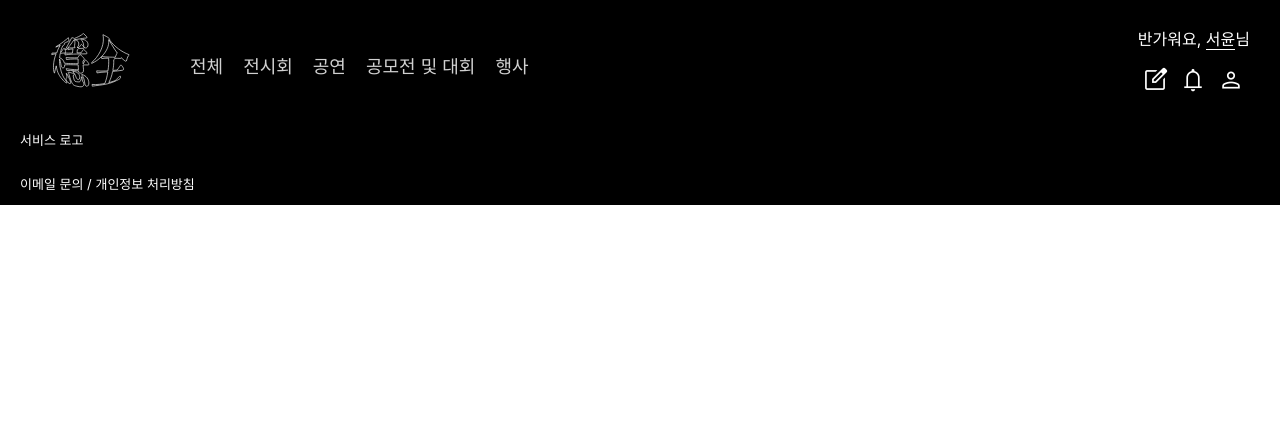
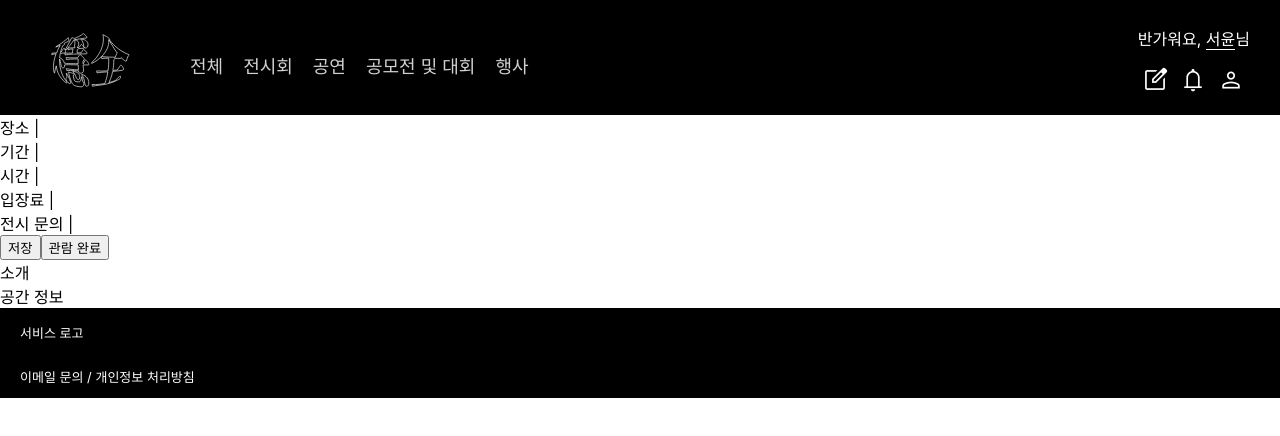
Before and after one commit to JNU-econovation/TeamPonyo-FE, a React (Create React App) app: page /info in a window 1280 px wide. Shown: the top 436 px of the page. Built offline with nearby package versions, Linux system fonts and the light colour scheme.

Commit message:
feat: 전시 정보 및 작성 페이지 라우트 추가

```diff
--- a/src/App.js
+++ b/src/App.js
@@ -8,6 +8,8 @@ import MyPagePerson from './pages/MyPagePerson';
 import MyPageGroup from './pages/MyPageGroup';
 import Login from './pages/Login';
 import Join from './pages/Join';
+import Info from './pages/Info';
+import Create from './pages/Create';
 
 
 function App() {
@@ -21,6 +23,8 @@ function App() {
           <Route path='/mypageGroup' element={<MyPageGroup />} />
           <Route path='/login' element={<Login />} />
           <Route path='/join/:joinId' element={<Join />} />
+          <Route path='/info' element={<Info />} />
+          <Route path='/create' element={<Create />} />
         </Routes>
         <Footer />
       </div>
--- /dev/null
+++ b/src/pages/Create.js
@@ -0,0 +1,9 @@
+import React from 'react'
+
+const Create = () => {
+  return (
+    <div>Create</div>
+  )
+}
+
+export default Create
--- /dev/null
+++ b/src/pages/Info.css
@@ -0,0 +1,89 @@
+.Info {
+
+}
+
+.infoContainer {
+
+}
+
+.posterContainer {
+
+}
+
+.informationContainer {
+
+}
+
+.infoTag {
+
+}
+
+.infoTitleContainer {
+
+}
+
+.infoTitle {
+
+}
+
+.infoAuthor {
+
+}
+
+.infoPlace {
+
+}
+
+.infoPeriod {
+
+}
+
+.infoTime {
+
+}
+
+.infoPrice {
+
+}
+
+.infoAsk {
+
+}
+
+.btnContainer {
+
+}
+
+/** 전시 소개 **/
+.infoDescriptionContainer {
+
+}
+
+.descriptionTitle {
+
+}
+
+.descriptionBody {
+
+}
+
+.infoPhotoContainer {
+
+}
+
+/** 전시 공간 정보 **/
+.infoPlaceContainer {
+
+}
+
+.infoPlaceTitle {
+
+}
+
+.infoPlaceBody {
+
+}
+
+.infoPlaceMap {
+
+}
--- /dev/null
+++ b/src/pages/Info.js
@@ -0,0 +1,42 @@
+import React from 'react'
+
+const Info = () => {
+  return (
+    <div className='Info'>
+        <div className='infoContainer'>
+            <div className='posterContainer'></div>
+            <div className='informationContainer'>
+                <div className='infoTag'></div>
+                <div className='infoTitleContainer'>
+                    <div className='infoTitle'></div>
+                </div>
+                <div className='infoAuthor'></div>
+                <div className='infoPlace'>장소 | {}</div>
+                <div className='infoPeriod'>기간 | </div>
+                <div className='infoTime'>시간 | </div>
+                <div className='infoPrice'>입장료 | </div>
+                <div className='infoAsk'>전시 문의 | </div>
+                <div className='btnContainer'>
+                    <button>저장</button>
+                    <button>관람 완료</button>
+                </div>
+            </div>
+        </div>
+        <div className='infoDescriptionContainer'>
+            <div className='descriptionTitle'>소개</div>
+            <div className='descriptionBody'></div>
+        </div>
+        <div className='infoPhotoContainer'>
+
+        </div>
+        <div className='infoPlaceContainer'>
+            <div className='infoPlaceTitle'>공간 정보</div>
+            <div className='infoPlaceBody'></div>
+            <div className='infoPlaceMap'></div>
+        </div>
+
+    </div>
+  )
+}
+
+export default Info
```
